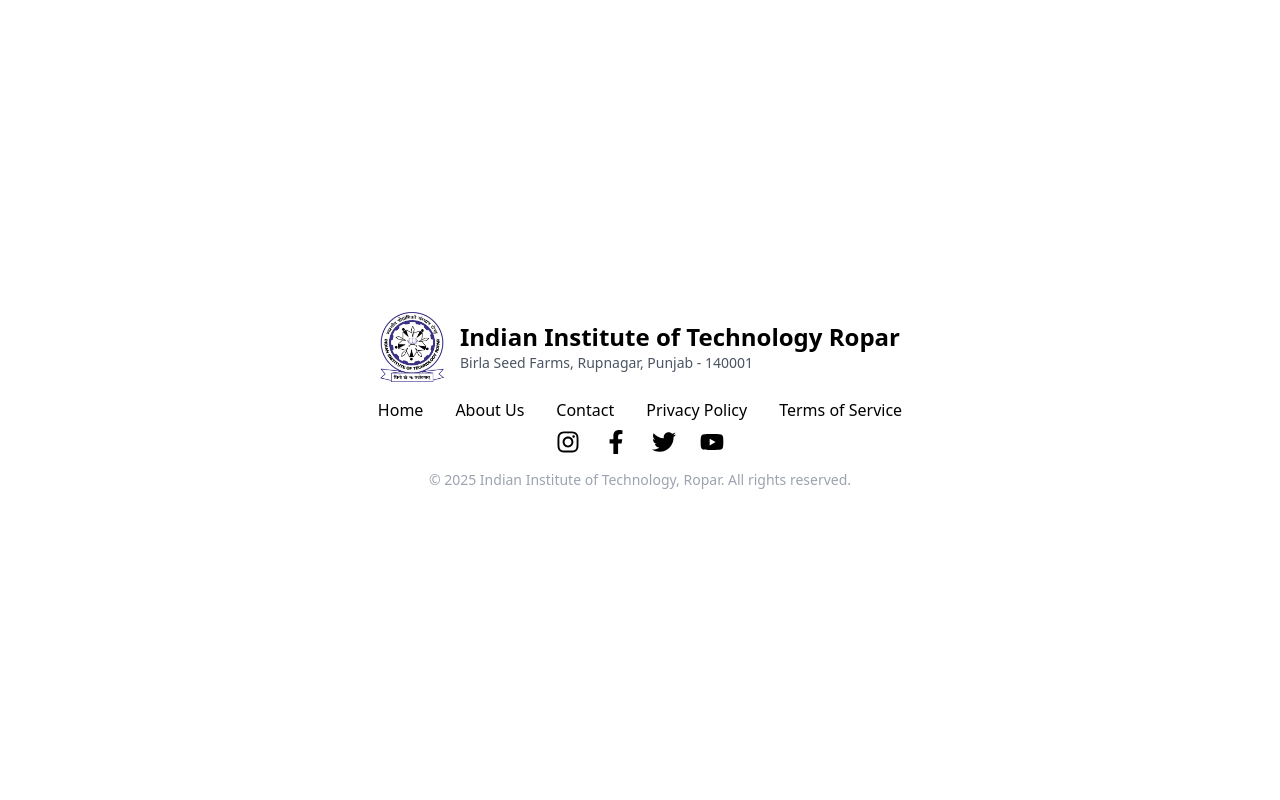
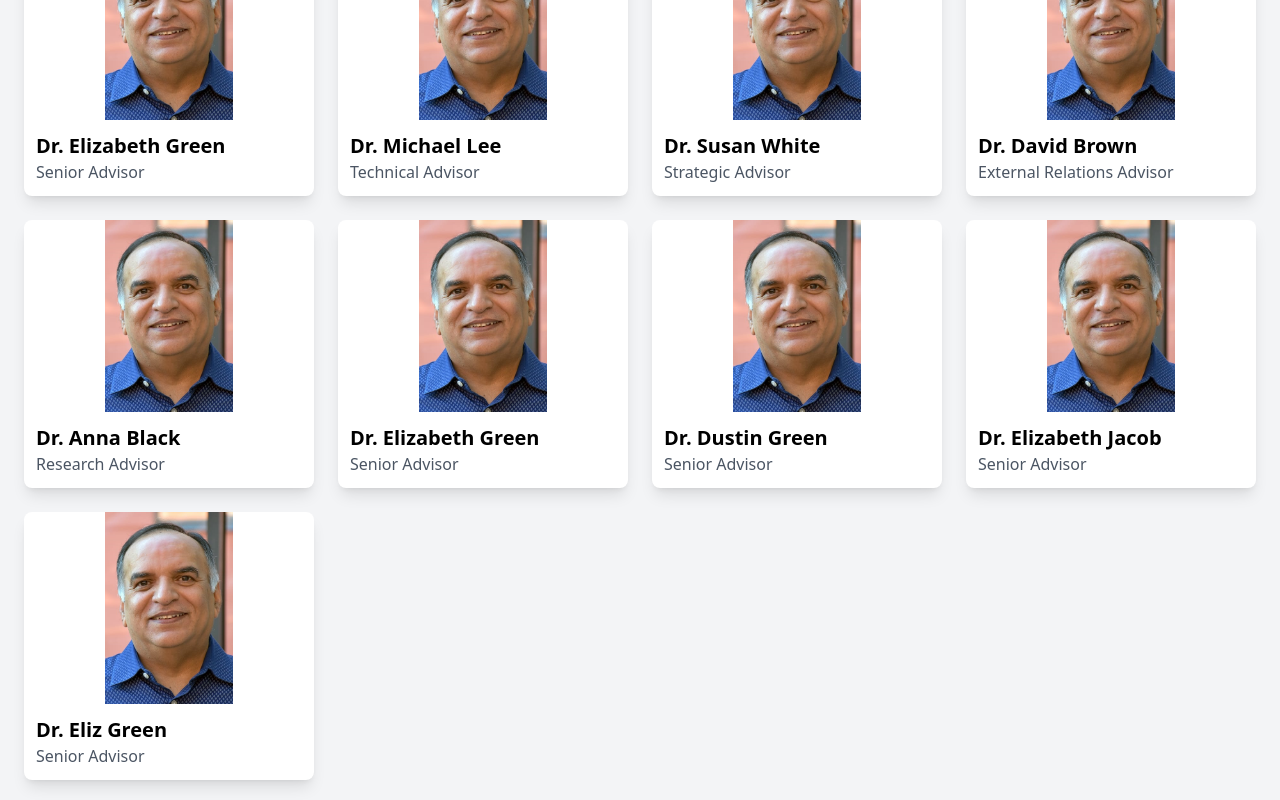
Before and after one commit to kushrm2803/cvip-2025, a Next.js app: page /committee/steering-committee in a window 1280 px wide. Before the commit this address had no page. Shown: the part 560-1360 px from the top of the page. Before the commit the page ends 1058 px from the top, so only its background shows below. Built offline with nearby package versions, Linux system fonts and the light colour scheme.

Commit message:
All routes working

```diff
--- /dev/null
+++ b/app/committee/steering-committee/page.js
@@ -0,0 +1,93 @@
+"use client";
+import React from "react";
+import MemberCard from "@/components/committee/MemberCard";
+import HeroSection from "@/components/HeroSection";
+import { motion } from "framer-motion";
+
+const SteeringCommittee = () => {
+  const steeringMembers = [
+    {
+      name: "Dr. Elizabeth Green",
+      role: "Senior Advisor",
+      image: "/committee/rajeev-ahuja.jpeg",
+      link: "https://scholar.google.com/elizabeth",
+    },
+    {
+      name: "Dr. Michael Lee",
+      role: "Technical Advisor",
+      image: "/committee/rajeev-ahuja.jpeg",
+      link: "https://scholar.google.com/michael",
+    },
+    {
+      name: "Dr. Susan White",
+      role: "Strategic Advisor",
+      image: "/committee/rajeev-ahuja.jpeg",
+      link: "https://scholar.google.com/susan",
+    },
+    {
+      name: "Dr. David Brown",
+      role: "External Relations Advisor",
+      image: "/committee/rajeev-ahuja.jpeg",
+      link: "https://scholar.google.com/david",
+    },
+    {
+      name: "Dr. Anna Black",
+      role: "Research Advisor",
+      image: "/committee/rajeev-ahuja.jpeg",
+      link: "https://scholar.google.com/anna",
+    },
+    {
+      name: "Dr. Elizabeth Green",
+      role: "Senior Advisor",
+      image: "/committee/rajeev-ahuja.jpeg",
+      link: "https://scholar.google.com/elizabeth",
+    },
+    {
+      name: "Dr. Dustin Green",
+      role: "Senior Advisor",
+      image: "/committee/rajeev-ahuja.jpeg",
+      link: "https://scholar.google.com/elizabeth",
+    },
+    {
+      name: "Dr. Elizabeth Jacob",
+      role: "Senior Advisor",
+      image: "/committee/rajeev-ahuja.jpeg",
+      link: "https://scholar.google.com/elizabeth",
+    },
+    {
+      name: "Dr. Eliz Green",
+      role: "Senior Advisor",
+      image: "/committee/rajeev-ahuja.jpeg",
+      link: "https://scholar.google.com/elizabeth",
+    },
+  ];
+
+  return (
+    <div className="min-h-screen bg-gray-100 py-12 px-6">
+      <HeroSection
+        key={Math.random()}
+        title="Steering Committee"
+        imageUrl="/home/college-photo.jpeg"
+      />
+      <motion.div
+        initial={{ opacity: 0, y: 50 }}
+        whileInView={{ opacity: 1, y: 0 }}
+        viewport={{ once: true }}
+        transition={{ duration: 0.6 }}
+        className="grid grid-cols-1 sm:grid-cols-2 md:grid-cols-3 lg:grid-cols-4 gap-6 container mx-auto mt-4"
+      >
+        {steeringMembers.map((member, index) => (
+          <MemberCard
+            key={index}
+            name={member.name}
+            role={member.role}
+            image={member.image}
+            link={member.link}
+          />
+        ))}
+      </motion.div>
+    </div>
+  );
+};
+
+export default SteeringCommittee;
--- /dev/null
+++ b/app/submissions/call-for-papers/page.js
@@ -0,0 +1,106 @@
+"use client";
+
+import React from "react";
+import HeroSection from "@/components/HeroSection";
+import { AnimatePresence, motion } from "framer-motion";
+import Link from "next/link";
+
+const containerVariants = {
+  hidden: { opacity: 0 },
+  visible: {
+    opacity: 1,
+    transition: { staggerChildren: 0.3 },
+  },
+  exit: { opacity: 0 },
+};
+
+const sectionVariants = {
+  hidden: { opacity: 0, y: 20 },
+  visible: { opacity: 1, y: 0, transition: { duration: 0.5 } },
+  exit: { opacity: 0, y: -20, transition: { duration: 0.5 } },
+};
+
+const CallForPapersPage = () => {
+  return (
+    <div className="bg-gray-100 min-h-screen p-4 md:p-8">
+      <HeroSection
+        key={Math.random()}
+        title="CVIP 2024 Call for Papers"
+        imageUrl="/home/college-photo.jpeg"
+      />
+
+      <AnimatePresence>
+        <motion.div
+          variants={containerVariants}
+          initial="hidden"
+          animate="visible"
+          exit="exit"
+          className="bg-white p-4 md:p-8 rounded-xl shadow-lg mt-8"
+        >
+          <motion.section variants={sectionVariants} className="mb-8">
+            <h2 className="text-2xl md:text-3xl font-bold text-center mb-4">
+              Invitation for Submissions
+            </h2>
+            <p className="text-base md:text-lg mb-4">
+              CVIP 2025 is calling for innovative research that pioneers new methodologies in artificial intelligence, computer vision, and image processing, as well as in related fields. We welcome original contributions that challenge conventional approaches and introduce creative solutions to real-world problems.
+            </p>
+            <p className="text-base md:text-lg mb-4">
+              Whether you are a seasoned researcher or an emerging talent, your work can help shape the future of these dynamic disciplines.
+            </p>
+          </motion.section>
+
+          <motion.section variants={sectionVariants} className="mb-8">
+            <h2 className="text-2xl md:text-3xl font-bold text-center mb-4">
+              Research Tracks
+            </h2>
+            <p className="text-base md:text-lg mb-4">
+              Submissions may explore a wide range of topics, including but not limited to:
+            </p>
+            <ul className="list-disc list-inside text-base md:text-lg mb-4">
+              <li>Activity Detection and Recognition</li>
+              <li>Biometrics and Forensics</li>
+              <li>Compressed Video Analytics</li>
+              <li>Computational Imaging Techniques</li>
+              <li>Deep Learning for Visual Understanding</li>
+              <li>Document and Synthetic Image Processing</li>
+              <li>Explainable AI in Vision Systems</li>
+              <li>Generative Models for Image Synthesis</li>
+              <li>Medical Image Analysis</li>
+              <li>Remote Sensing and Hyperspectral Analysis</li>
+              <li>3D Imaging and Reconstruction</li>
+            </ul>
+          </motion.section>
+
+          <motion.section variants={sectionVariants} className="mb-8">
+            <h2 className="text-2xl md:text-3xl font-bold text-center mb-4">
+              Publication & Indexing
+            </h2>
+            <p className="text-base md:text-lg mb-4">
+              All accepted papers will be published in the renowned Springer CCIS series. Your work will also be indexed in major databases including DBLP, Google Scholar, EI-Compendex, ISI Proceedings, and Scopus—ensuring broad visibility within the research community.
+            </p>
+          </motion.section>
+
+          <motion.section variants={sectionVariants}>
+            <h2 className="text-2xl md:text-3xl font-bold text-center mb-4">
+              Download the Call for Papers
+            </h2>
+            <p className="text-base md:text-lg mb-4 text-center">
+              For comprehensive submission guidelines and formatting instructions, please download the Call for Papers document.
+            </p>
+            <div className="text-center">
+              <Link
+                href="/files/CallForPapers_CVIP2024.pdf"
+                className="inline-block bg-red-600 text-white px-6 py-3 rounded-lg text-lg font-semibold hover:bg-red-500"
+                target="_blank"
+              >
+                Download PDF
+              </Link>
+            </div>
+          </motion.section>
+        </motion.div>
+      </AnimatePresence>
+    </div>
+  );
+};
+
+export default CallForPapersPage;
--- a/components/header/Header.js
+++ b/components/header/Header.js
@@ -13,7 +13,7 @@ const Header = () => {
   };
 
   return (
-    <header className="bg-white shadow-md sticky top-0 left-0 right-0 z-50 ">
+    <header className="bg-white shadow-md fixed top-0 left-0 right-0 z-50 ">
       <div className="container mx-auto px-4 py-3">
         <div className="flex items-center justify-between">
           <div className="flex items-center space-x-2 md:space-x-4">
--- a/components/header/Navbar.js
+++ b/components/header/Navbar.js
@@ -65,7 +65,7 @@ const Navbar = ({ isMobile, closeMenu }) => {
       dropdown: [
         { label: "Organizing Committee", link: "/committee/organizing-committee",},
         { label: "Advisory Committee", link: "/committee/advisory-committee" },
-        { label: "Steering Committee", link: "/committee/steering-comittee"}
+        { label: "Steering Committee", link: "/committee/steering-committee"}
       ],
     },
     { label: "Sponsorships", link: "/sponsorships" },
--- a/components/home/ConferenceDetails.js
+++ b/components/home/ConferenceDetails.js
@@ -6,7 +6,7 @@ import NotificationsList from '@/components/home/NotificationsList';
 
 const ConferenceDetails = () => {
     return (
-      <div id="conference-about" className="min-h-screen bg-gray-100 py-6 w-full">
+      <div id="conference-about" className="bg-gray-100 py-6 w-full">
         <div className="max-w-7xl mx-auto px-6 lg:px-12">
           <div className="grid grid-cols-1 lg:grid-cols-5 gap-8 items-start">
             <div className="lg:col-span-3 w-full">
--- a/components/home/ConferenceInfo.js
+++ b/components/home/ConferenceInfo.js
@@ -13,10 +13,10 @@ const ConferenceInfo = () => {
       >
         <h2 className="text-4xl font-bold text-gray-900 mb-6">CVIP 2025</h2>
         <p className="text-lg text-gray-700 mb-6 leading-relaxed">
-            The 8th International Conference on Computer Vision & Image Processing (CVIP-2023), a premier annual conference focused on Computer Vision and Image Processing will be held on November 03-05, 2023 at Indian Institute of Technology Jammu (IIT Jammu).
+            The 10th International Conference on Computer Vision & Image Processing (CVIP-2025), a premier annual conference focused on Computer Vision and Image Processing will be held on December 10-13, 2025 at Indian Institute of Technology Ropar (IIT Ropar).
         </p>
         <p className="text-lg text-gray-700 mb-6 leading-relaxed">
-            CVIP provides a great platform to students, academia, researchers and industry persons. Previous editions of CVIP were held at VNIT Nagpur (CVIP-2022), IIT Ropar (CVIP-2021), IIIT Allahabad (CVIP-2020), MNIT Jaipur (CVIP 2019), IIIT Jabalpur (CVIP-2018), and IIT Roorkee (CVIP-2017 and CVIP-2016). All editions of CVIP have been endorsed by the International Association for Pattern Recognition "IAPR". Also the conference proceedings are published in Springer Series on Communications in Computer and Information Science (CCIS) Springer.
+            CVIP provides a great platform to students, academia, researchers and industry persons. Previous editions of CVIP were held at IIIT Kancheepuram (CVIP-2024), IIT Jammu (CVIP-2023), VNIT Nagpur (CVIP-2022), IIT Ropar (CVIP-2021), IIIT Allahabad (CVIP-2020), MNIT Jaipur (CVIP 2019), IIIT Jabalpur (CVIP-2018), and IIT Roorkee (CVIP-2017 and CVIP-2016). All editions of CVIP have been endorsed by the International Association for Pattern Recognition "IAPR". Also the conference proceedings are published in Springer Series on Communications in Computer and Information Science (CCIS) Springer.
         </p>
       </motion.div>
     );
--- a/components/imp-dates/DatesTable.js
+++ b/components/imp-dates/DatesTable.js
@@ -13,6 +13,7 @@ const DatesTable = ({ dates }) => {
         transition={{ duration: 0.8 }}
         className="mb-12"
       >
+        <div id="imp-dates-home" className="py-8"></div>
         <h2
           className="text-3xl font-semibold mb-8 text-center"
           id="imp-dates-home"
```
